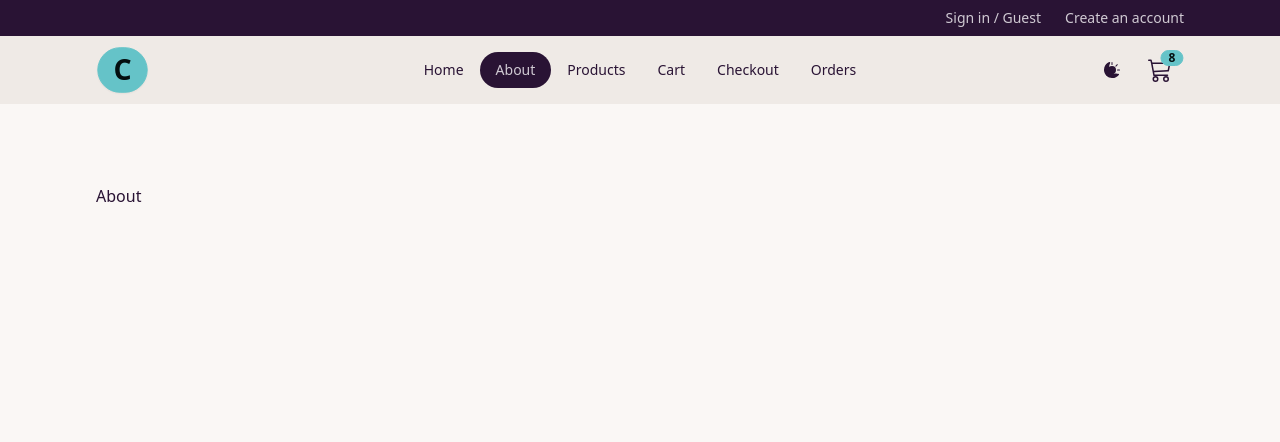
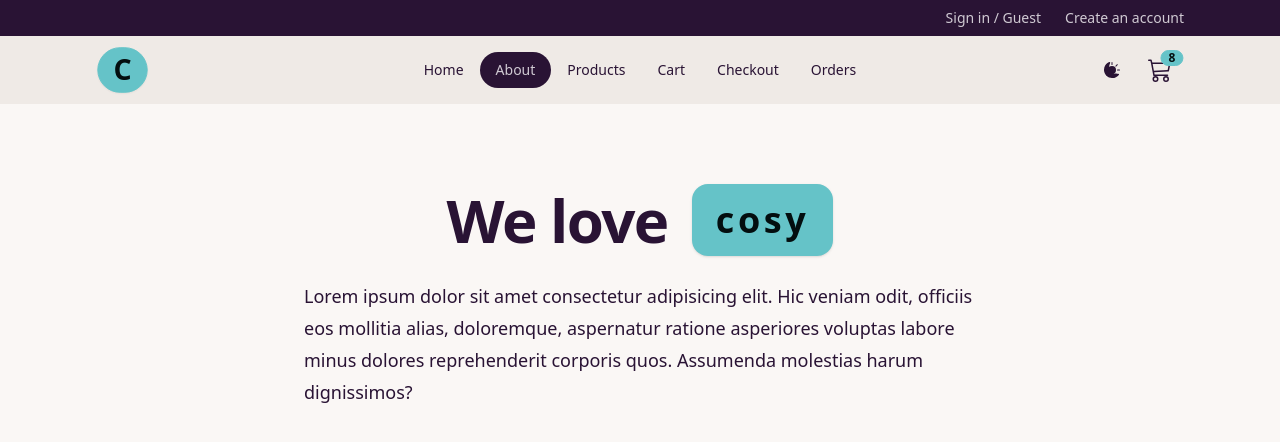
Before and after one commit to JSnata/cozy-store, a React (Vite) app: page /about in a window 1280 px wide. Shown: the top 442 px of the page. Built offline with nearby package versions, Linux system fonts and the light colour scheme.

Commit message:
feat: implements about page

```diff
--- a/src/pages/About.jsx
+++ b/src/pages/About.jsx
@@ -1,9 +1,26 @@
 import React from 'react'
-
 const About = () => {
   return (
-    <div>About</div>
-  )
-}
-
-export default About
+    <>
+      <div className='flex flex-wrap gap-2 sm:gap-x-6 items-center justify-center'>
+        <h1 className='text-4xl font-bold leading-none tracking-tight sm:text-6xl '>
+          We love
+        </h1>
+        <div className='stats bg-primary shadow'>
+          <div className='stat'>
+            <div className='stat-title text-primary-content text-4xl font-bold tracking-widest'>
+              cosy
+            </div>
+          </div>
+        </div>
+      </div>
+      <p className='mt-6 text-lg leading-8 max-w-2xl mx-auto'>
+        Lorem ipsum dolor sit amet consectetur adipisicing elit. Hic veniam
+        odit, officiis eos mollitia alias, doloremque, aspernatur ratione
+        asperiores voluptas labore minus dolores reprehenderit corporis quos.
+        Assumenda molestias harum dignissimos?
+      </p>
+    </>
+  );
+};
+export default About;
```
